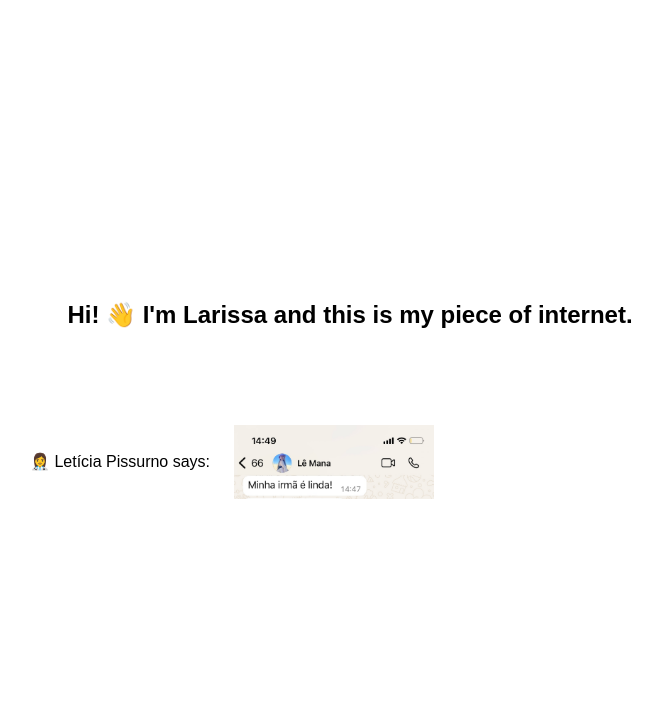
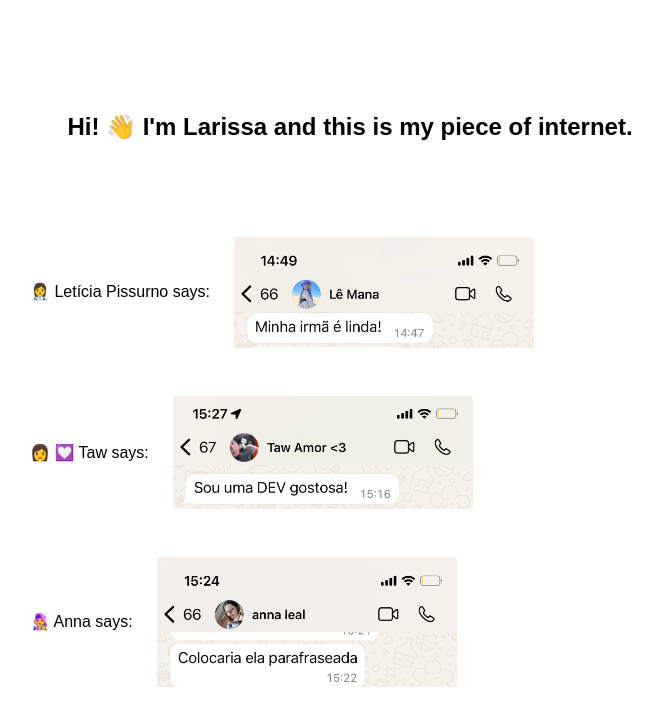
Before and after one commit to larissapissurno/larissapissurno.dev, a Next.js app: page / in a window 1280 px wide. Shown: the top 726 px of the page, without its empty margins (290-952 px from the left). Built offline with nearby package versions, Linux system fonts and the light colour scheme.

Commit message:
more depoiments

```diff
--- a/pages/index.js
+++ b/pages/index.js
@@ -7,7 +7,15 @@ export default function Home() {
 
       <div style={styles.content}>
         <p>👩‍⚕️ Letícia Pissurno says: </p>
-        <img src="/sis.jpg" width={200} alt="My sis loves me" />
+        <img src="/sis.jpg" width={300} alt="Sis" />
+      </div>
+      <div style={styles.content}>
+        <p>👩 💟 Taw says: </p>
+        <img src="/taw.jpeg" width={300} alt="Taw" />
+      </div>
+      <div style={styles.content}>
+        <p>👩‍🎤 Anna says: </p>
+        <img src="/anna.jpeg" width={300} alt="Anna" />
       </div>
     </div>
   );
```
Also changed, not shown: public/anna.jpeg (added), public/taw.jpeg (added).
